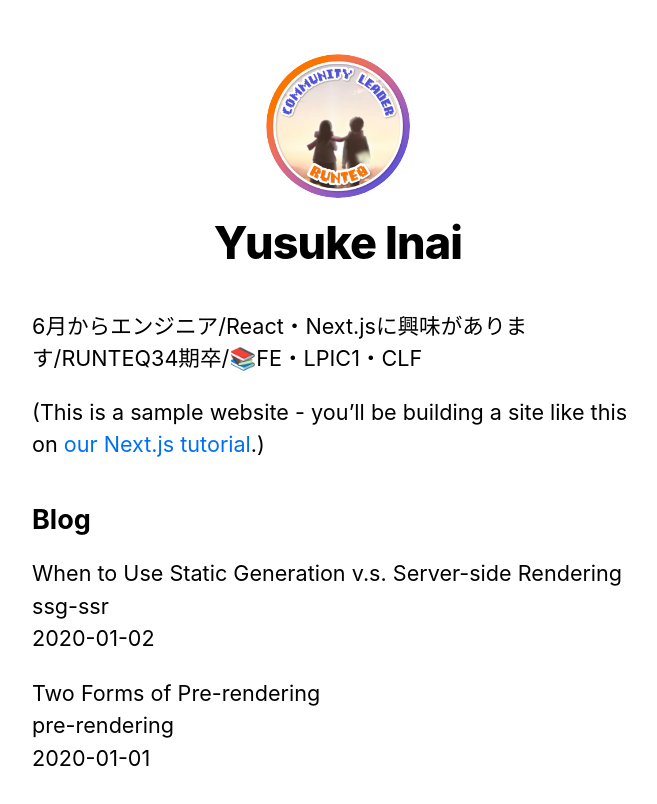
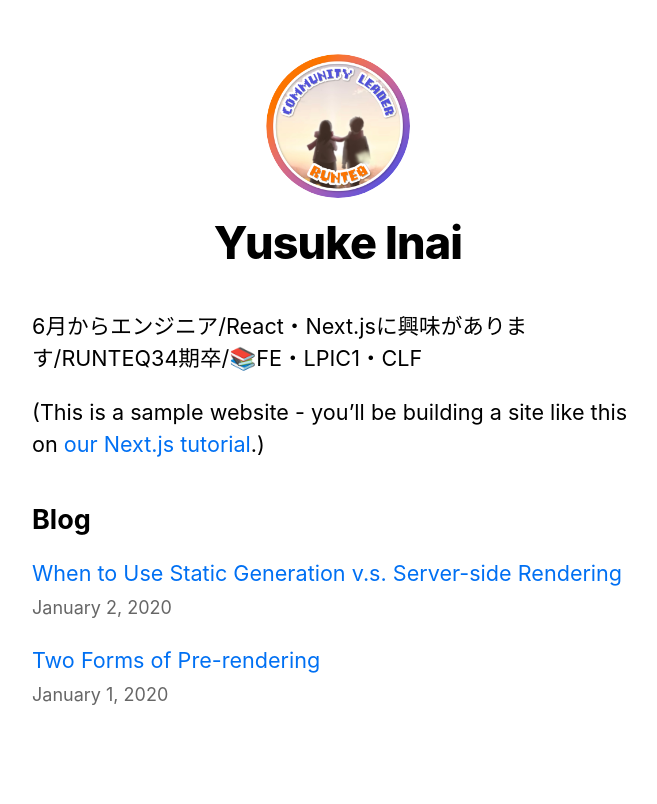
Before and after one commit to youliangdao/nextjs-blog, a Next.js app: page / in a window 1280 px wide. Shown: the top 804 px of the page, without its empty margins (302-959 px from the left). Built offline with nearby package versions, Linux system fonts and the light colour scheme.

Commit message:
Polish the Index Page

```diff
--- a/src/pages/index.js
+++ b/src/pages/index.js
@@ -3,6 +3,8 @@
 import utilStyles from "../styles/utils.module.css";
 // Add this import at the top of the file
 import { getSortedPostsData } from "../../lib/posts";
+import Link from "next/link";
+import { Date } from "../components/date";
 
 export default function Home({ allPostsData }) {
   return (
@@ -25,11 +27,12 @@
         <ul className={utilStyles.list}>
           {allPostsData.map(({ id, date, title }) => (
             <li className={utilStyles.listItem} key={id}>
-              {title}
+              <Link href={`/posts/${id}`}>{title}</Link>
               <br />
-              {id}
-              <br />
-              {date}
+              <small className={utilStyles.lightText}>
+                {/* Add this <small> tag below the existing <small> tag */}
+                <Date dateString={date} />
+              </small>
             </li>
           ))}
         </ul>
```
